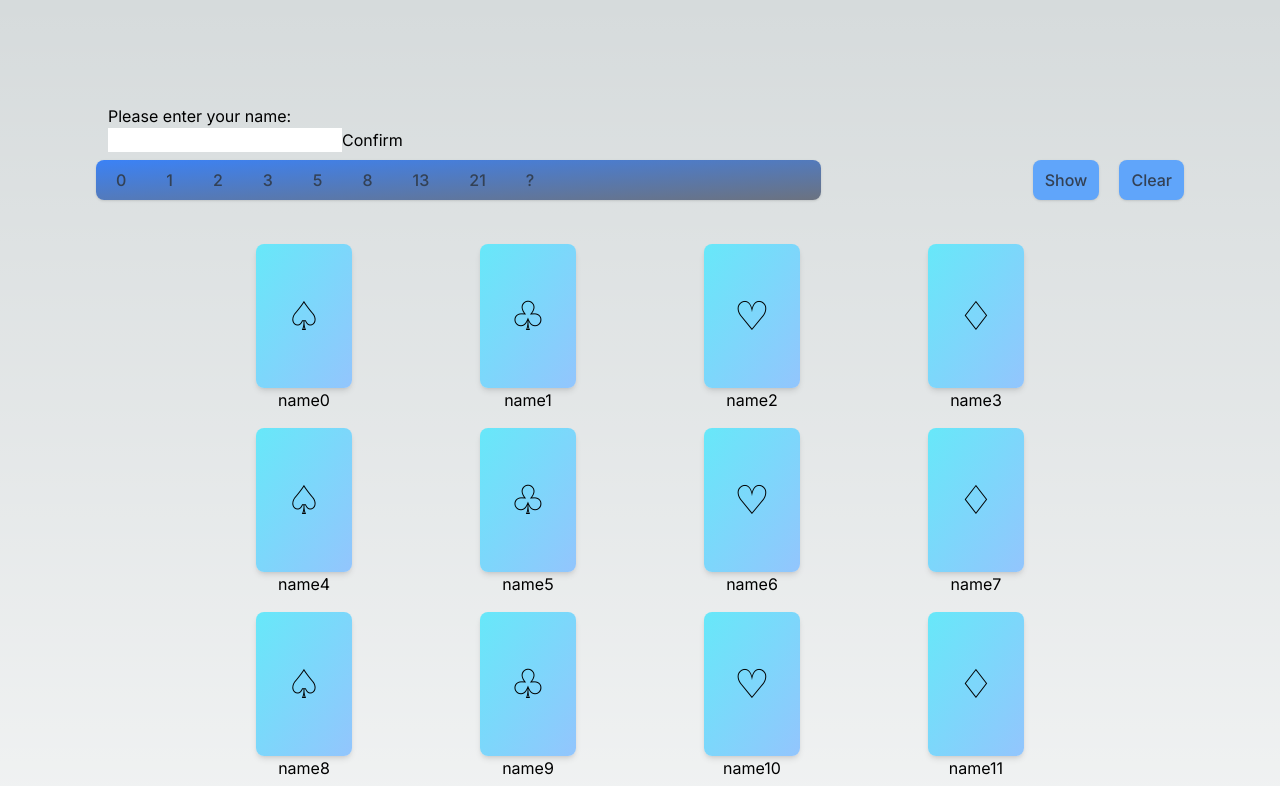
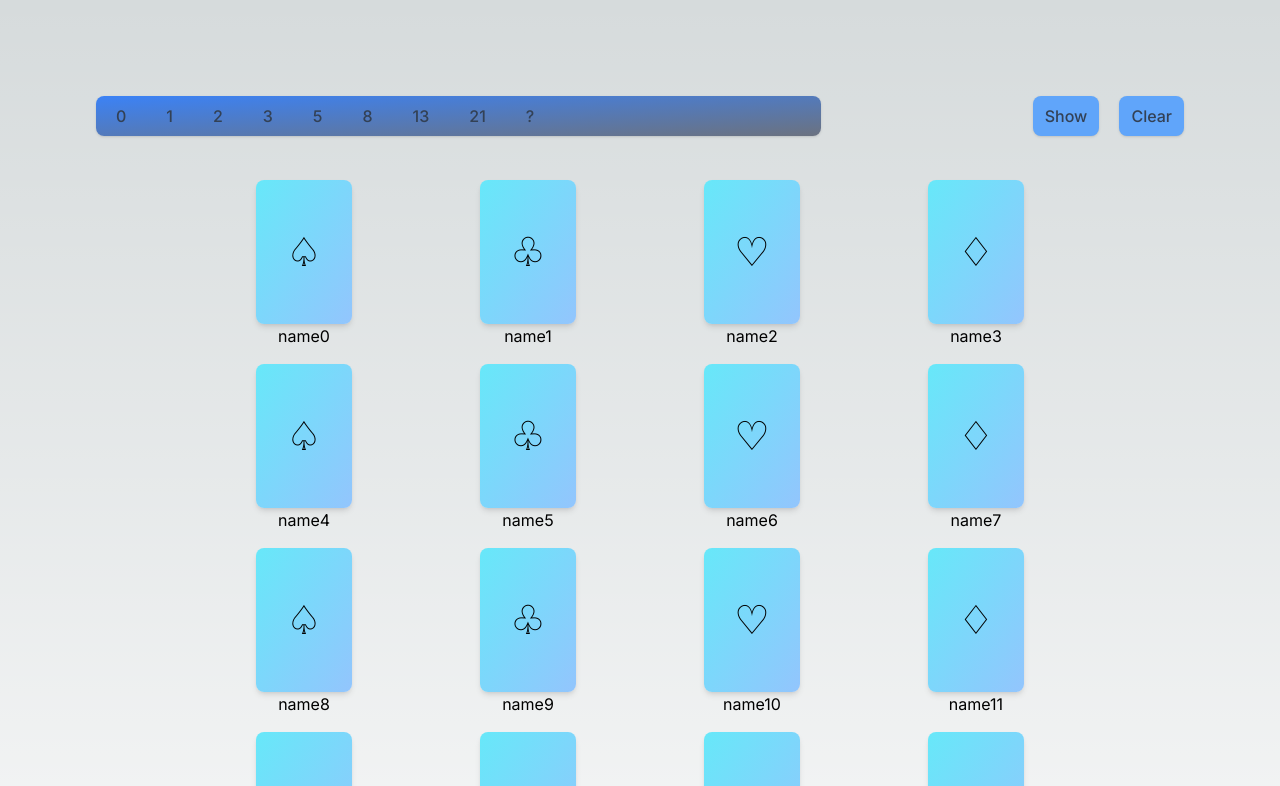
Before and after one commit to silencelf/goplayground, a Next.js app in the folder websocket/poker/: page /1 in a window 1280 px wide. Shown: the top 786 px of the page. Built offline with nearby package versions, Linux system fonts and the light colour scheme; no server answers.

Commit message:
update user name storage

```diff
--- a/websocket/poker/app/[roomId]/page.tsx
+++ b/websocket/poker/app/[roomId]/page.tsx
@@ -1,8 +1,8 @@
 "use client";
 
-import Button from "../components/button";
 import { useEffect, useState } from "react";
 import UserName from "../components/userName";
+import Button from "../components/button";
 
 function handleSizeClick(value: string | number) {
   alert(value);
@@ -17,12 +17,12 @@ type action = {
 
 export default function Room({ params }: { params: { roomId: string } }) {
   const [user, setUser] = useState({ id: '' ,name: ''});
-  const [hasUser, setHasUser] = useState(false);
 
   useEffect(() => {
+    console.log('loading user...');
     try {
-      const tempUser = JSON.parse(localStorage['poker_user']);
-      setUser(tempUser);
+      const user = JSON.parse(localStorage['poker_user']);
+      setUser(user);
     } catch(e) {
       console.log(e);
     }
@@ -84,7 +84,7 @@ export default function Room({ params }: { params: { roomId: string } }) {
   return (
     <main className="flex min-h-screen flex-col items-cente justify-normal p-4 lg:p-24">
       {
-        !hasUser && <UserName name={user?.name} onChange={setUserName}></UserName>
+        user.name && <UserName name={user?.name} onConfirmClick={setUserName}></UserName>
       }
 
       {/* <div className="w-full py-2 text-left">{params.roomId}</div> */}
--- a/websocket/poker/app/components/userName.tsx
+++ b/websocket/poker/app/components/userName.tsx
@@ -1,22 +1,24 @@
 import { useState } from "react";
 
 type UserNameProps = {
-  onConfirmClick?: () => void;
-  onChange: (name: string) => void;
+  onConfirmClick: (name: string) => void;
   name: string;
 };
 
+
 export default function UserName(props: UserNameProps) {
+  const [name, setName] = useState(props.name)
+
   return (
     <div className="px-3 py-2">
       Please enter your name:
       <p>
         <input
           id="userName"
-          value={props.name}
-          onChange={(e) => props.onChange(e.target.value)}
+          value={name}
+          onChange={(e) => setName(e.target.value)}
         />
-        <button onClick={props.onConfirmClick}>Confirm</button>
+        <button onClick={(e) => props.onConfirmClick(name)}>Confirm</button>
       </p>
     </div>
   );
```
